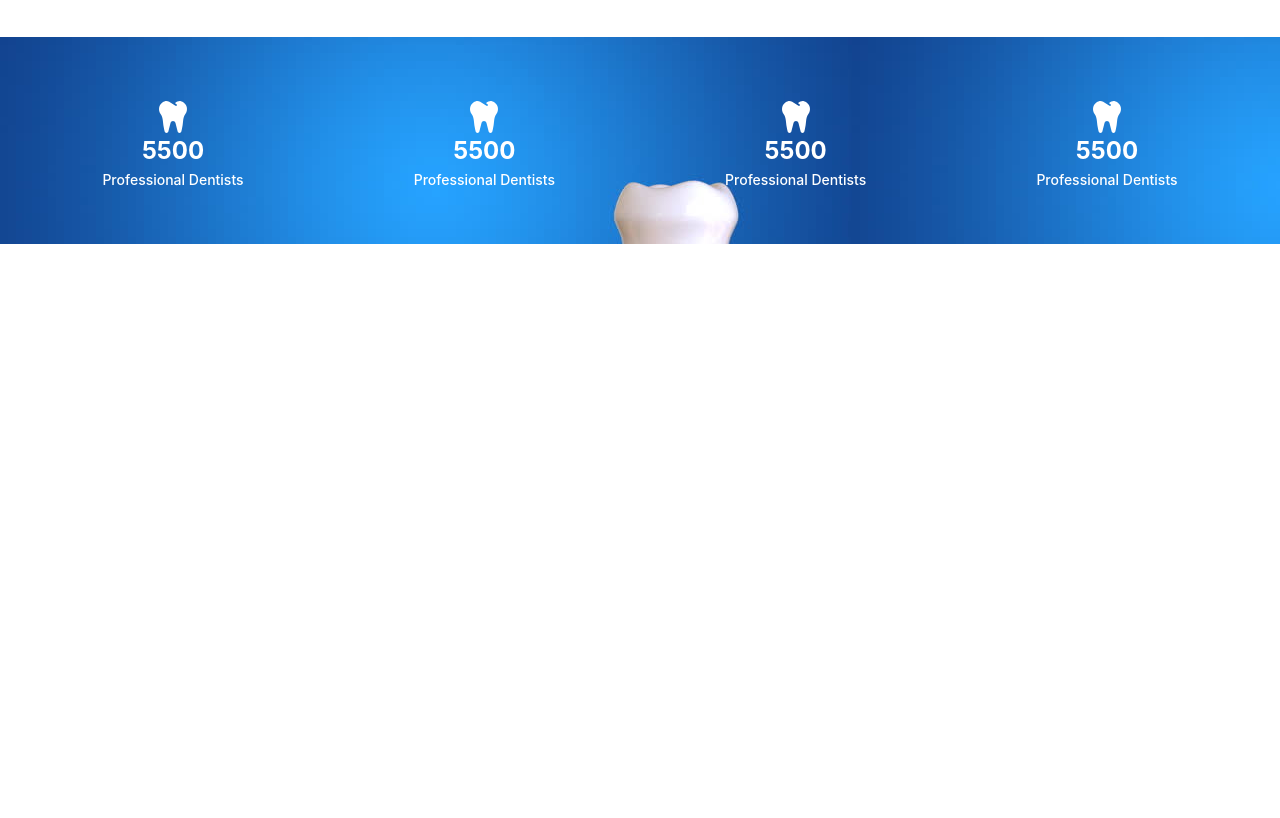
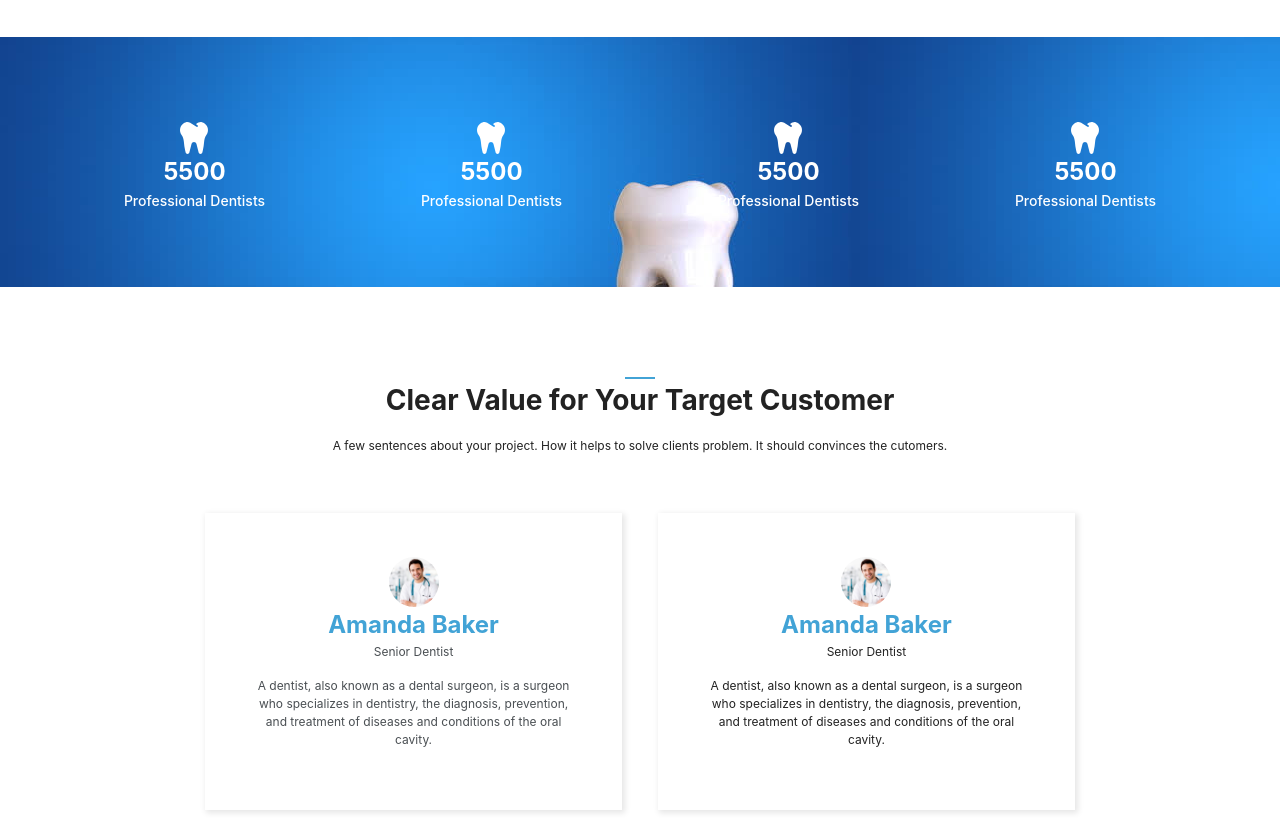
Before and after one commit to ShaikhMuhammadFaizan/React-Dental-appointment-app-UI, a React (Create React App) app: page / in a window 1280 px wide. Shown: the part 2868-3686 px from the top of the page. Before the commit the page ends 3112 px from the top, so only its background shows below. Built offline with nearby package versions, Linux system fonts and the light colour scheme.

Commit message:
Other Dentists Component

```diff
--- a/src/App.css
+++ b/src/App.css
@@ -65,6 +65,10 @@
   /* margin-bottom: 2%; */
 }
 
+.color-gray-text{
+  color: #4a4f53;
+}
+
 @keyframes App-logo-spin {
   from {
     transform: rotate(0deg);
--- a/src/App.js
+++ b/src/App.js
@@ -5,6 +5,7 @@ import TargetCustomer from './TargetCustomer';
 import DenstistInfo from './DenstistInfo';
 import WorldRepresentation from './WorldRepresentation';
 import TotalAchievements from './TotalAchievements';
+import OtherDentists from './OtherDentists';
 
 
 import './App.css';
@@ -19,6 +20,7 @@ class App extends Component {
         <DenstistInfo />
         <WorldRepresentation />
         <TotalAchievements />
+        <OtherDentists />
       </div>
     );
   }
--- /dev/null
+++ b/src/OtherDentists.css
@@ -0,0 +1,51 @@
+.other-dentists-area{
+    margin-top: 7%;
+    flex-direction: column;
+}
+
+.other-dentists-elements{
+    width: 80%;
+    flex-direction: row;
+    flex-wrap: wrap;
+    margin-top: 3%;
+
+}
+
+.denstist{
+    width: 47%;
+    background-color: #ffffff;
+    padding: 5%;
+    margin: 1%;
+    /* border: 2px solid #ededed; */
+    box-shadow: 2px 2px 6px 1px rgba(0,0,0,0.10);
+
+}
+
+.denstist-name{
+    /* margin-bottom: 0; */
+}
+
+.dentist-img{
+    width: 50px;
+    height: 50px;
+}
+
+.sub-desc-text{
+    margin-top: 0;
+}
+
+@media only screen and (max-width: 800px) {
+    .other-dentists-elements{
+        width: 100%;
+    }
+}
+
+@media only screen and (max-width: 500px) {
+    .other-dentists-elements{
+        flex-direction: column;
+    }
+
+    .denstist{
+        width: 70%;
+    }
+}
--- /dev/null
+++ b/src/OtherDentists.jsx
@@ -0,0 +1,36 @@
+import React, { Component } from 'react';
+import { Container, Image } from 'react-bootstrap';
+
+import dentist1 from './Assets/dentist.jpg'
+
+import './OtherDentists.css';
+
+class OtherDentists extends Component {
+    render() {
+        return (
+            <Container className="other-dentists-area color-black-text text-center d-flex justify-content-center align-items-center">
+                <div className="seprator"></div>
+                <p className="Big-heading-text">Clear Value for Your Target Customer</p>
+                <p className="sub-desc-text">A few sentences about your project. How it helps to solve clients problem. It should convinces the cutomers.</p>
+
+                <div className="other-dentists-elements d-flex justify-content-between align-items-center">
+                    <div className="denstist color-gray-text">
+                        <Image className="dentist-img" src={dentist1} roundedCircle />
+                        <p className="denstist-name mb-0">Amanda Baker</p>
+                        <p className="sub-desc-text">Senior Dentist</p>
+                        <p className="sub-desc-text mt-10">A dentist, also known as a dental surgeon, is a surgeon who specializes in dentistry, the diagnosis, prevention, and treatment of diseases and conditions of the oral cavity.</p>
+                    </div>
+                    <div className="denstist">
+                        <Image className="dentist-img" src={dentist1} roundedCircle />
+                        <p className="denstist-name mb-0">Amanda Baker</p>
+                        <p className="sub-desc-text">Senior Dentist</p>
+                        <p className="sub-desc-text mt-10">A dentist, also known as a dental surgeon, is a surgeon who specializes in dentistry, the diagnosis, prevention, and treatment of diseases and conditions of the oral cavity.</p>
+                    </div>
+
+                </div>
+            </Container>
+        );
+    }
+}
+
+export default OtherDentists;
--- a/src/TotalAchievements.css
+++ b/src/TotalAchievements.css
@@ -8,6 +8,7 @@
 
 .achievements{
     flex-direction: column;
+    margin: 2%;
 }
 
 .heading-text{
```
